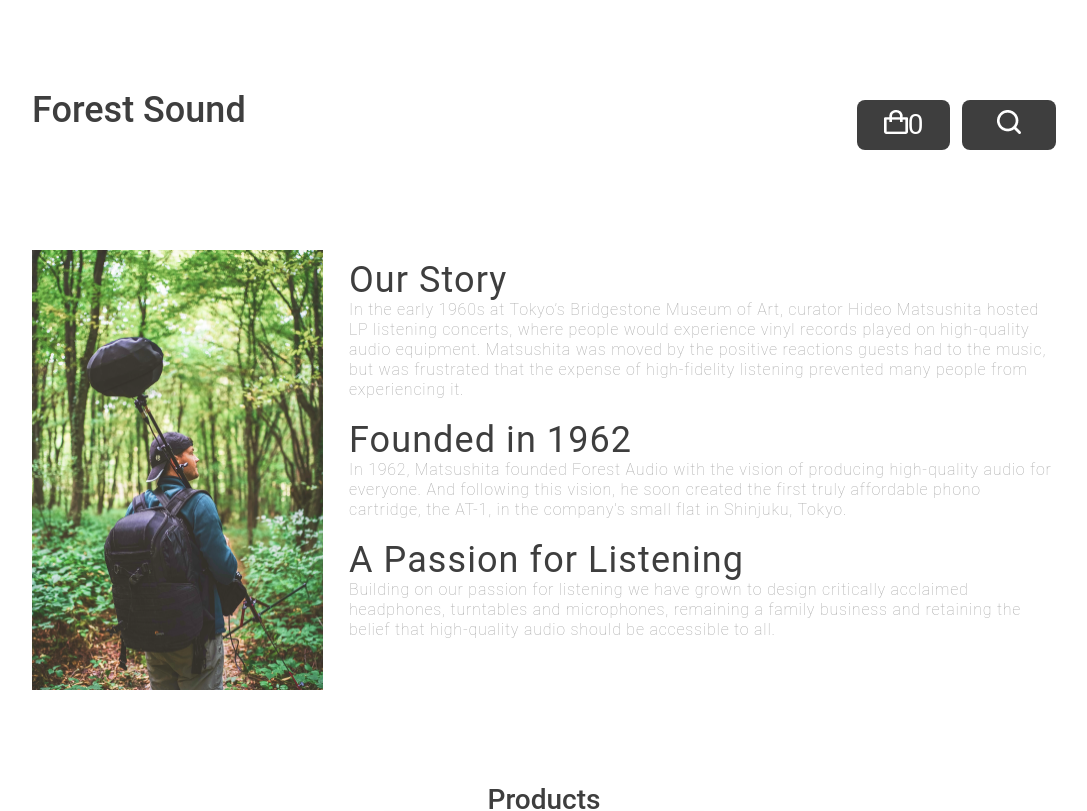
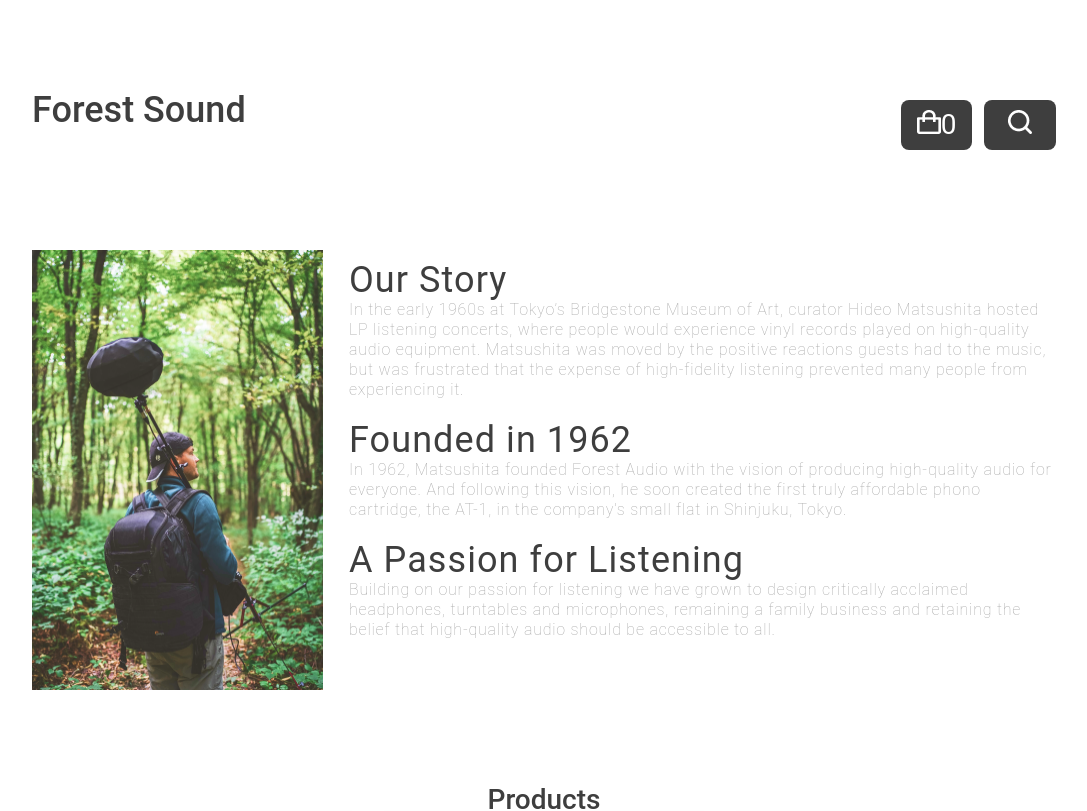
Before and after one commit to ken0619b/ec-site-design-and-implementation, a React (Create React App) app: page / in a window 1280 px wide. Shown: the top 811 px of the page, without its empty margins (96-1183 px from the left). Built offline with nearby package versions, Linux system fonts and the light colour scheme.

Commit message:
fix width of header-buttons

```diff
--- a/src/components/header.js
+++ b/src/components/header.js
@@ -3,7 +3,11 @@ import { CartContext } from "../App";
 import styled from "styled-components";
 import Button from "../shared/button";
 
-const LeftButton = styled(Button)`
+const HeaderButton = styled(Button)`
+  width: 66px;
+`;
+
+const LeftButton = styled(HeaderButton)`
   margin-right: 12px;
 `;
 
@@ -42,12 +46,12 @@ const Header = () => {
           />
           {state.cart.length}
         </LeftButton>
-        <Button>
+        <HeaderButton>
           <img
             src={`${process.env.PUBLIC_URL}/icon/search.png`}
             alt="search items"
           />
-        </Button>
+        </HeaderButton>
       </div>
     </HeaderContainer>
   );
```
